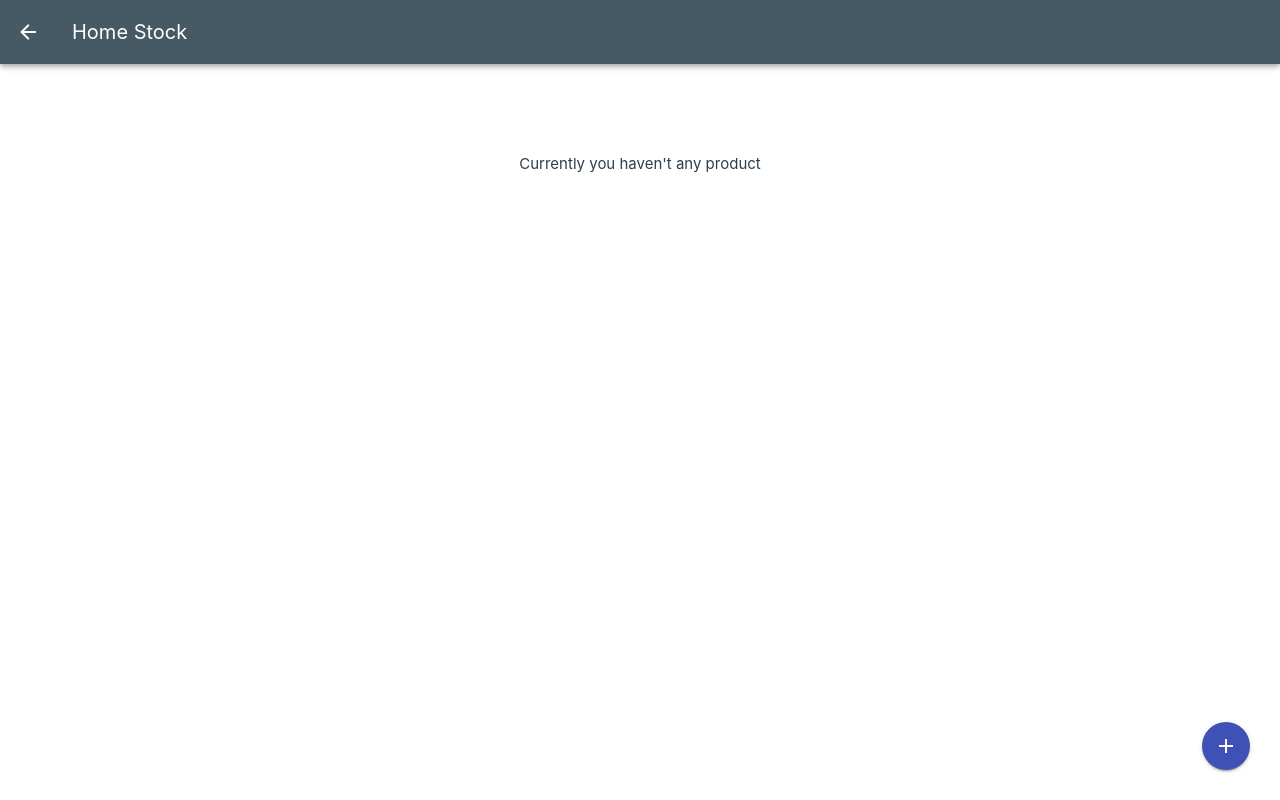
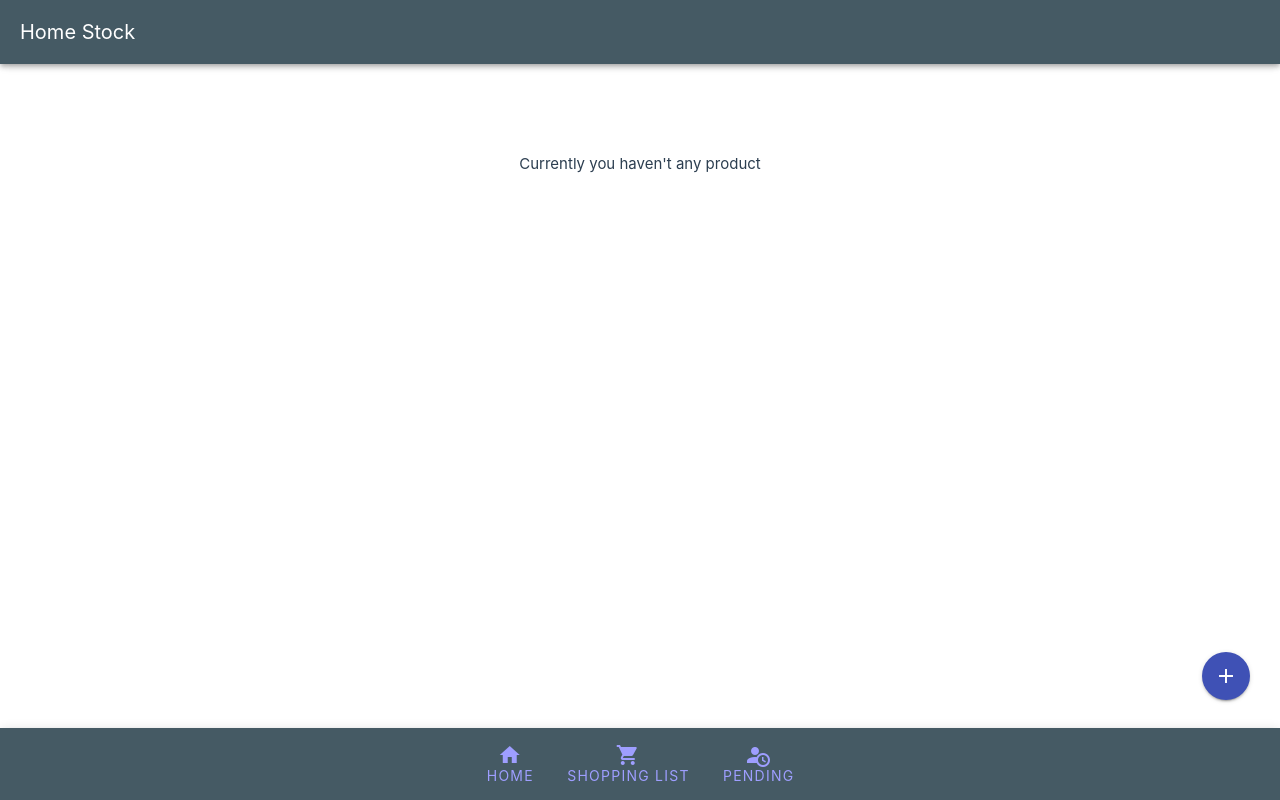
Before and after one commit to patriciohuang/home-stock-manager, a Vue app: page /home-stock in a window 1280 px wide. Built offline with nearby package versions, Linux system fonts and the light colour scheme.

Commit message:
add navigation component

```diff
--- a/src/App.vue
+++ b/src/App.vue
@@ -3,11 +3,10 @@ import { RouterLink, RouterView } from 'vue-router'
 </script>
 
 <template>
-  <v-layout>
+  <v-layout class="overflow-visible" style="height: 80px;">
     <v-main>
       <RouterView />
     </v-main>
-
   </v-layout>
 </template>
 
--- a/src/assets/main.css
+++ b/src/assets/main.css
@@ -9,13 +9,8 @@ a {
 }
 #create-button {
   position: fixed;
-  bottom: 30px;
+  bottom: 100px;
   right: 30px;
-}
-.go-back {
-  position: fixed;
-  top: 30px;
-  left: 30px;
 }
 #app {
   max-width: 1280px;
--- a/src/components/AlertPending.vue
+++ b/src/components/AlertPending.vue
@@ -1,10 +1,14 @@
 <template>
+  <RouterLink to="/pending">
+
     <v-alert v-if="show"
       density="compact"
       type="warning"
       title="Pending Stock"
       text="You have pending items in your shopping list. Click here to update your stock."
     ></v-alert>
+  </RouterLink>
+
 </template>
 <script>
   export default {
--- /dev/null
+++ b/src/components/NavigationDrawers.vue
@@ -0,0 +1,31 @@
+<template>
+    <v-bottom-navigation
+      height="80px"
+      bg-color="blue-grey-darken-2"
+      grow
+    >
+    <RouterLink to="/home-stock">
+      <v-btn >
+        <v-icon>mdi-home</v-icon>
+        Home
+      </v-btn>
+    </RouterLink>
+    <RouterLink to="/shopping-list">
+      <v-btn>
+        <v-icon>mdi-cart</v-icon>
+        Shopping List
+      </v-btn>
+    </RouterLink>
+    <RouterLink to="/pending">
+      <v-btn>
+        <v-icon>mdi-account-clock</v-icon>
+        Pending
+      </v-btn>
+    </RouterLink>
+    </v-bottom-navigation>
+</template>
+<script>
+  export default {
+    data: () => ({ value: 1 }),
+  }
+</script>
--- a/src/main.js
+++ b/src/main.js
@@ -23,6 +23,9 @@ const vuetify = createVuetify({
       mdi,
     }
   },
+  theme: {
+    defaultTheme: 'dark'
+  }
 })
 
 const app = createApp(App)
--- a/src/router/index.js
+++ b/src/router/index.js
@@ -1,5 +1,4 @@
 import { createRouter, createWebHistory } from 'vue-router'
-import Home from '../views/Home.vue'
 import HomeStock from '../views/HomeStock.vue'
 import ShoppingList from '../views/ShoppingList.vue'
 import Create from '../views/Create.vue'
@@ -7,11 +6,6 @@ import AddItem from '../views/AddItem.vue'
 import Pending from '../views/Pending.vue'
 
 const routes = [
-  {
-    path: '/',
-    name: 'home',
-    component: Home
-  },
   {
     path: '/home-stock',
     name: 'home stock',
@@ -36,7 +30,11 @@ const routes = [
     path: '/pending',
     name: 'pending',
     component: Pending
-  }
+  },
+  {
+    path: '/',
+    redirect: '/home-stock',
+  },
 ]
 
 const router = createRouter({
--- a/src/views/Home.vue
+++ /dev/null
@@ -1,26 +0,0 @@
-<template>
-  <v-app-bar color="blue-grey-darken-2">
-    <v-app-bar-title>Home Stock Manager</v-app-bar-title>
-  </v-app-bar>
-  <RouterLink to="/home-stock">
-      <v-btn
-    color="indigo"
-    >
-    Home Stock
-    </v-btn>
-  </RouterLink>
-  <RouterLink to="/shopping-list">
-      <v-btn
-    color="indigo"
-    >
-    Shopping List
-    </v-btn>
-  </RouterLink>
-  <RouterLink to="/pending">
-      <v-btn
-    color="indigo"
-    >
-    Pending
-    </v-btn>
-  </RouterLink>
-</template>
--- a/src/views/HomeStock.vue
+++ b/src/views/HomeStock.vue
@@ -1,7 +1,6 @@
 <template>
   <main>
     <v-app-bar color="blue-grey-darken-2">
-      <GoBack />
       <v-app-bar-title>Home Stock</v-app-bar-title>
     </v-app-bar>
 
@@ -19,11 +18,12 @@
       </v-row>
     </v-container>
   </main>
+  <NavigationDrawers />
 </template>
 <script>
 import ProductList from '@/components/ProductList.vue';
-import GoBack from '@/components/Goback.vue';
+import NavigationDrawers from '@/components/NavigationDrawers.vue';
 export default {
-  components: { ProductList, GoBack }
+  components: { ProductList, NavigationDrawers }
 }
 </script>
--- a/src/views/Pending.vue
+++ b/src/views/Pending.vue
@@ -1,6 +1,6 @@
 <template>
+  <main>
     <v-app-bar color="blue-grey-darken-2">
-    <GoBack />
       <v-app-bar-title>Pending</v-app-bar-title>
     </v-app-bar>
     <p v-if="pendingList.length === 0">No pending yet</p>
@@ -16,12 +16,14 @@
         </v-expansion-panel>
       </v-expansion-panels>
     </v-theme-provider>
+  </main>
+  <NavigationDrawers />
 </template>
 <script>
-import GoBack from '@/components/GoBack.vue'
 import AddToStock from '@/components/AddToStock.vue'
+import NavigationDrawers from '@/components/NavigationDrawers.vue';
 export default {
-  components: { AddToStock, GoBack },
+  components: { AddToStock, NavigationDrawers },
   data: ()=> ({
     shoppingList: [],
   }),
--- a/src/views/ShoppingList.vue
+++ b/src/views/ShoppingList.vue
@@ -1,7 +1,6 @@
 <template>
   <main>
     <v-app-bar color="blue-grey-darken-2">
-      <GoBack />
       <v-app-bar-title>Shopping List</v-app-bar-title>
     </v-app-bar>
     <v-container>
@@ -27,12 +26,13 @@
     </v-container>
     <AlertPending :shoppingList="shoppingList"/>
   </main>
+  <NavigationDrawers />
 </template>
 <script>
-import GoBack from '@/components/GoBack.vue'
 import AlertPending from '@/components/AlertPending.vue'
+import NavigationDrawers from '@/components/NavigationDrawers.vue';
 export default {
-  components: { GoBack, AlertPending },
+  components: { AlertPending, NavigationDrawers },
   data: ()=> ({
     shoppingList: [],
   }),
```
Lines whose indentation alone changed are shown as unchanged.
